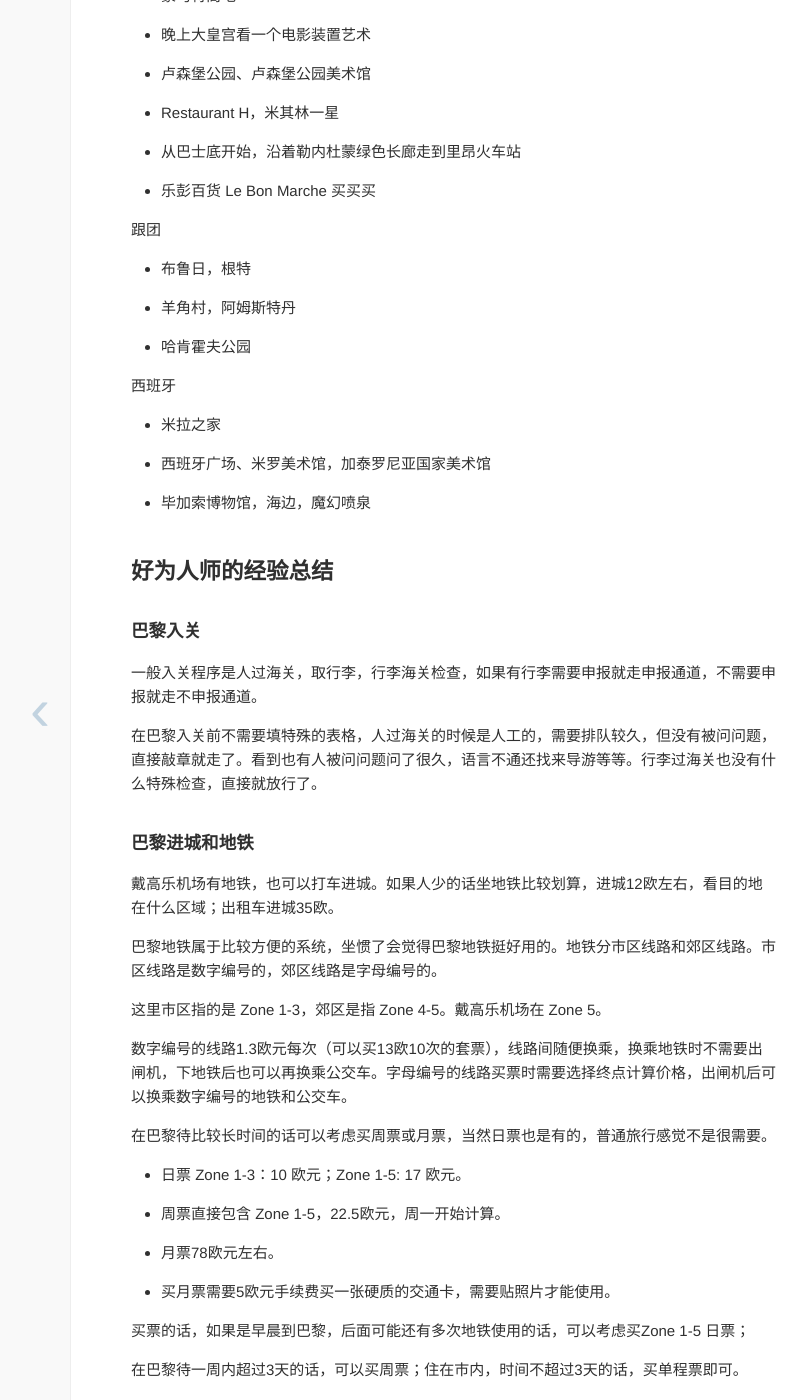
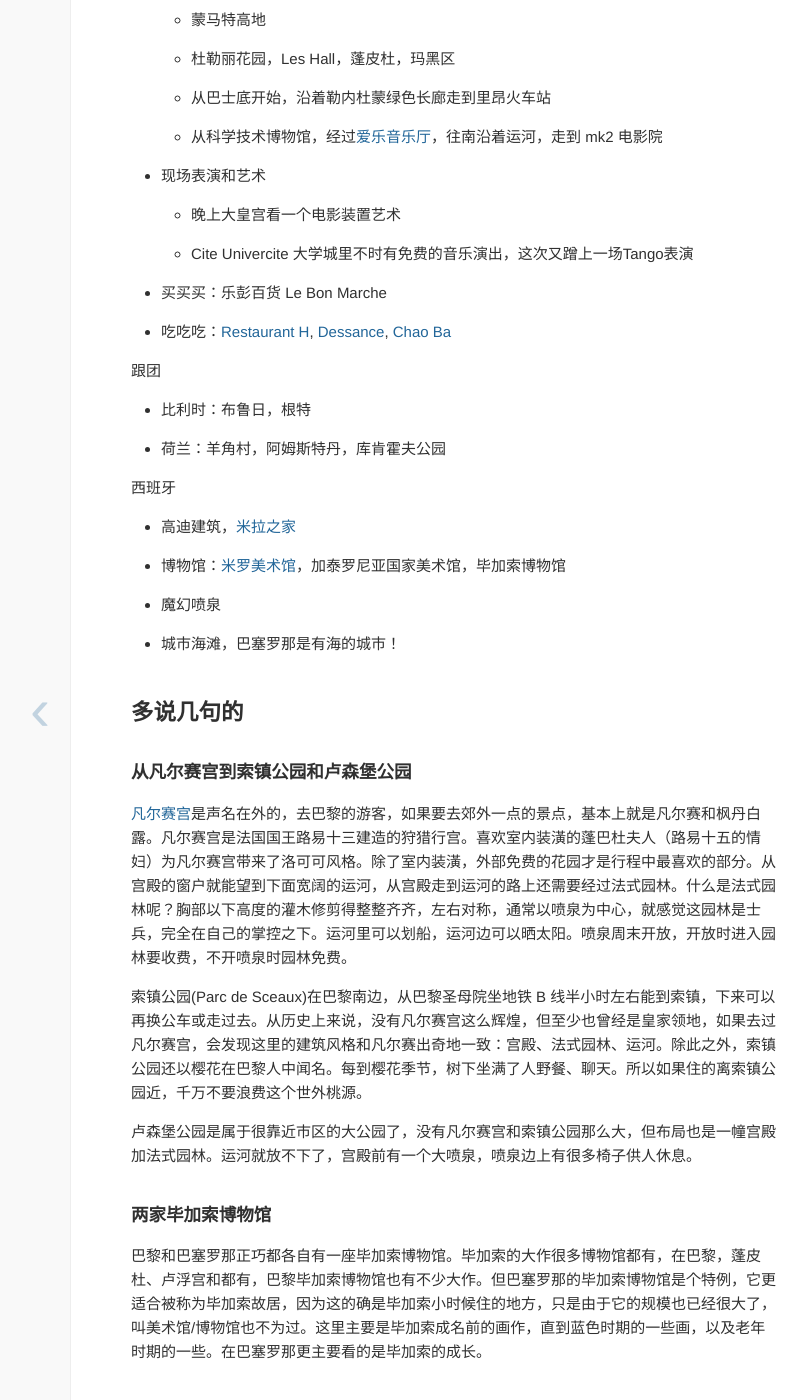
Before and after one commit to imrickysu/imrickysu.github.io, a Jekyll site: the page built from _posts/2019-05-05-fr-sp-travel-log.md, in a window 1280 px wide and 1400 px high, scrolled down 734 px. Shown: the whole window, without its empty margins (186-993 px from the left). Built offline with Jekyll 4.4.1, drawn with Linux system fonts in a browser that asks for light colours; some of the changed text lies outside the part shown.

Commit message:
add links and more details

```diff
--- a/_posts/2019-05-05-fr-sp-travel-log.md
+++ b/_posts/2019-05-05-fr-sp-travel-log.md
@@ -14,26 +14,42 @@ tags:
 订行程的时候是完全没有目的性的，只是订了巴黎进，巴塞罗那出的往返机票，4500RMB/人。正值郁金香季节，当中周末去荷兰、比利时跟团游3天，其余时间也都呆在这两个城市，基本都是当天睡醒后再决定去哪里逛。
 
 巴黎
-- 索镇公园在樱花树下野餐
-- [LV 基金会博物馆](https://www.fondationlouisvuitton.fr/en.html): The Courtauld Collection, a vision for impressionism
-- 毕加索博物馆
-- 蒙马特高地
-- 晚上大皇宫看一个电影装置艺术
-- 卢森堡公园、卢森堡公园美术馆
-- Restaurant H，米其林一星
-- 从巴士底开始，沿着勒内杜蒙绿色长廊走到里昂火车站
-- 乐彭百货 Le Bon Marche 买买买
+- 公园：索镇公园(Parc de Sceaux)有一大片樱花树下，特别适合野餐；卢森堡公园在市区也挺好光，里面的卢森堡美术馆有点小
+- 博物馆：[LV 基金会博物馆](https://www.fondationlouisvuitton.fr/en.html): Courtauld 收藏的印象派画作；[毕加索博物馆](http://www.museepicassoparis.fr/en/practical-information/)
+- 逛街、散步：
+  - 蒙马特高地
+  - 杜勒丽花园，Les Hall，蓬皮杜，玛黑区
+  - 从巴士底开始，沿着勒内杜蒙绿色长廊走到里昂火车站
+  - 从科学技术博物馆，经过[爱乐音乐厅](https://philharmoniedeparis.fr/)，往南沿着运河，走到 mk2 电影院
+- 现场表演和艺术
+  - 晚上大皇宫看一个电影装置艺术
+  - Cite Univercite 大学城里不时有免费的音乐演出，这次又蹭上一场Tango表演
+- 买买买：乐彭百货 Le Bon Marche
+- 吃吃吃：[Restaurant H](https://www.tripadvisor.com/Restaurant_Review-g187147-d9750183-Reviews-Restaurant_H-Paris_Ile_de_France.html), [Dessance](https://www.tripadvisor.com/Restaurant_Review-g187147-d5924129-Reviews-Dessance-Paris_Ile_de_France.html), [Chao Ba](https://www.tripadvisor.com/Restaurant_Review-g187147-d12572376-Reviews-Chao_ba-Paris_Ile_de_France.html)
 
 跟团
-- 布鲁日，根特
-- 羊角村，阿姆斯特丹
-- 哈肯霍夫公园
+- 比利时：布鲁日，根特
+- 荷兰：羊角村，阿姆斯特丹，库肯霍夫公园
 
 西班牙
+- 高迪建筑，[米拉之家](https://www.tripadvisor.com.tw/Attraction_Review-g187497-d190629-Reviews-Casa_Mila_La_Pedrera-Barcelona_Catalonia.html)
+- 博物馆：[米罗美术馆](https://www.fmirobcn.org/en/)，加泰罗尼亚国家美术馆，毕加索博物馆
+- 魔幻喷泉
+- 城市海滩，巴塞罗那是有海的城市！
 
-- 米拉之家
-- 西班牙广场、米罗美术馆，加泰罗尼亚国家美术馆
-- 毕加索博物馆，海边，魔幻喷泉
+## 多说几句的
+
+### 从凡尔赛宫到索镇公园和卢森堡公园
+[凡尔赛宫](https://en.wikipedia.org/wiki/Palace_of_Versailles)是声名在外的，去巴黎的游客，如果要去郊外一点的景点，基本上就是凡尔赛和枫丹白露。凡尔赛宫是法国国王路易十三建造的狩猎行宫。喜欢室内装潢的蓬巴杜夫人（路易十五的情妇）为凡尔赛宫带来了洛可可风格。除了室内装潢，外部免费的花园才是行程中最喜欢的部分。从宫殿的窗户就能望到下面宽阔的运河，从宫殿走到运河的路上还需要经过法式园林。什么是法式园林呢？胸部以下高度的灌木修剪得整整齐齐，左右对称，通常以喷泉为中心，就感觉这园林是士兵，完全在自己的掌控之下。运河里可以划船，运河边可以晒太阳。喷泉周末开放，开放时进入园林要收费，不开喷泉时园林免费。
+
+索镇公园(Parc de Sceaux)在巴黎南边，从巴黎圣母院坐地铁 B 线半小时左右能到索镇，下来可以再换公车或走过去。从历史上来说，没有凡尔赛宫这么辉煌，但至少也曾经是皇家领地，如果去过凡尔赛宫，会发现这里的建筑风格和凡尔赛出奇地一致：宫殿、法式园林、运河。除此之外，索镇公园还以樱花在巴黎人中闻名。每到樱花季节，树下坐满了人野餐、聊天。所以如果住的离索镇公园近，千万不要浪费这个世外桃源。
+
+卢森堡公园是属于很靠近市区的大公园了，没有凡尔赛宫和索镇公园那么大，但布局也是一幢宫殿加法式园林。运河就放不下了，宫殿前有一个大喷泉，喷泉边上有很多椅子供人休息。
+
+### 两家毕加索博物馆
+
+巴黎和巴塞罗那正巧都各自有一座毕加索博物馆。毕加索的大作很多博物馆都有，在巴黎，蓬皮杜、卢浮宫和都有，巴黎毕加索博物馆也有不少大作。但巴塞罗那的毕加索博物馆是个特例，它更适合被称为毕加索故居，因为这的确是毕加索小时候住的地方，只是由于它的规模也已经很大了，叫美术馆/博物馆也不为过。这里主要是毕加索成名前的画作，直到蓝色时期的一些画，以及老年时期的一些。在巴塞罗那更主要看的是毕加索的成长。
+
 
 ## 好为人师的经验总结
 
```
Also changed, not shown: other parts of _posts/2019-05-05-fr-sp-travel-log.md (+0 -4 lines).
